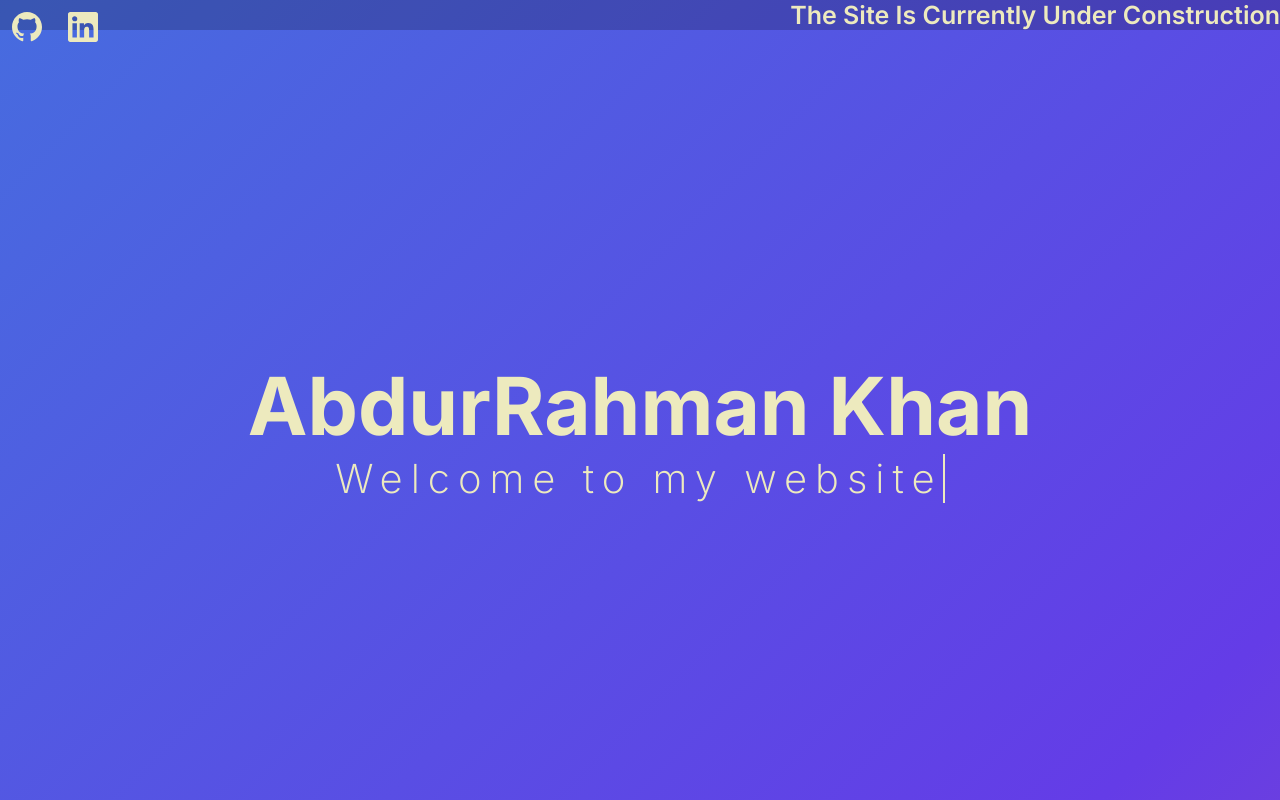
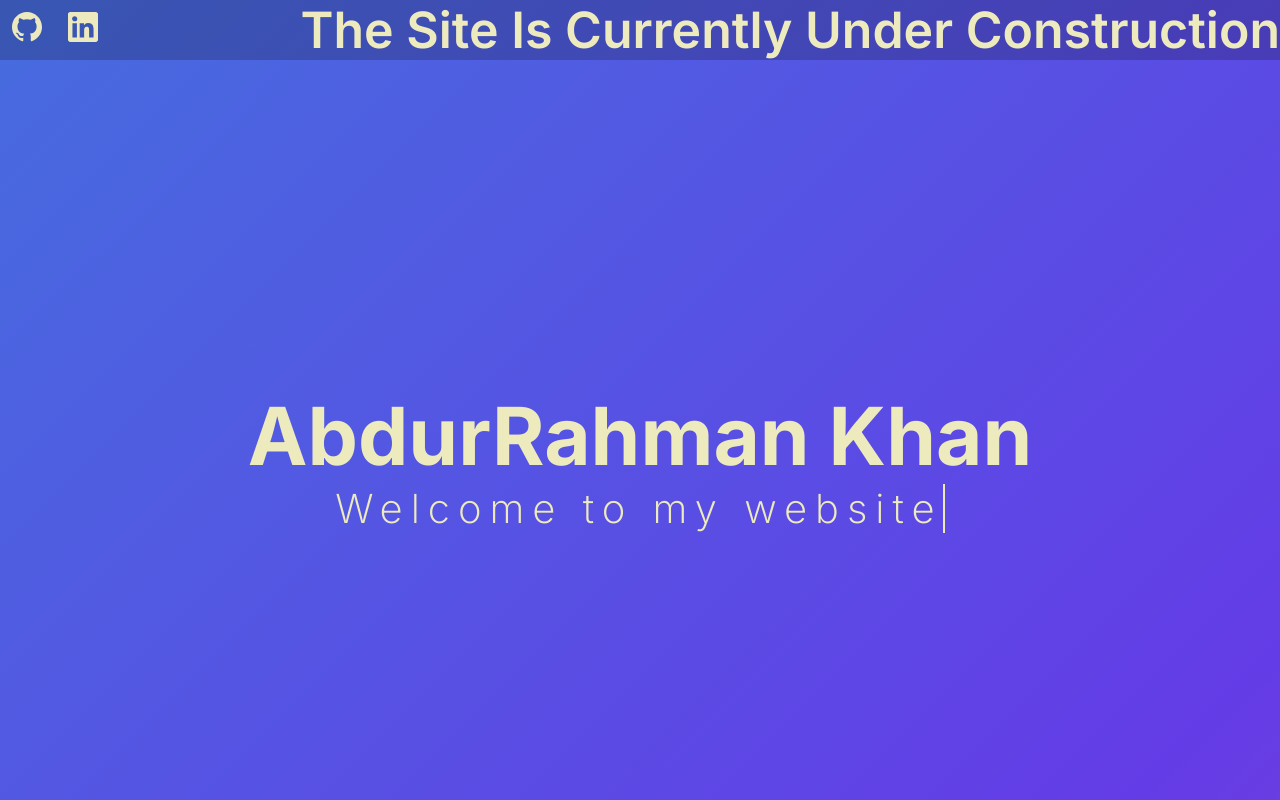
Before and after one commit to doc-ar/personal-website, a React (Vite) app: page / in a window 1280 px wide. Shown: the top 800 px of the page. Built offline with nearby package versions, Linux system fonts and the light colour scheme.

Commit message:
Github Actions Test On Push

```diff
--- a/src/App.css
+++ b/src/App.css
@@ -25,7 +25,7 @@
   width: 100%;
   text-align: right;
   color: var(--font-color-main);
-  font-size: 25px;
+  font-size: 50px;
   font-weight: 600;
 }
 
```
